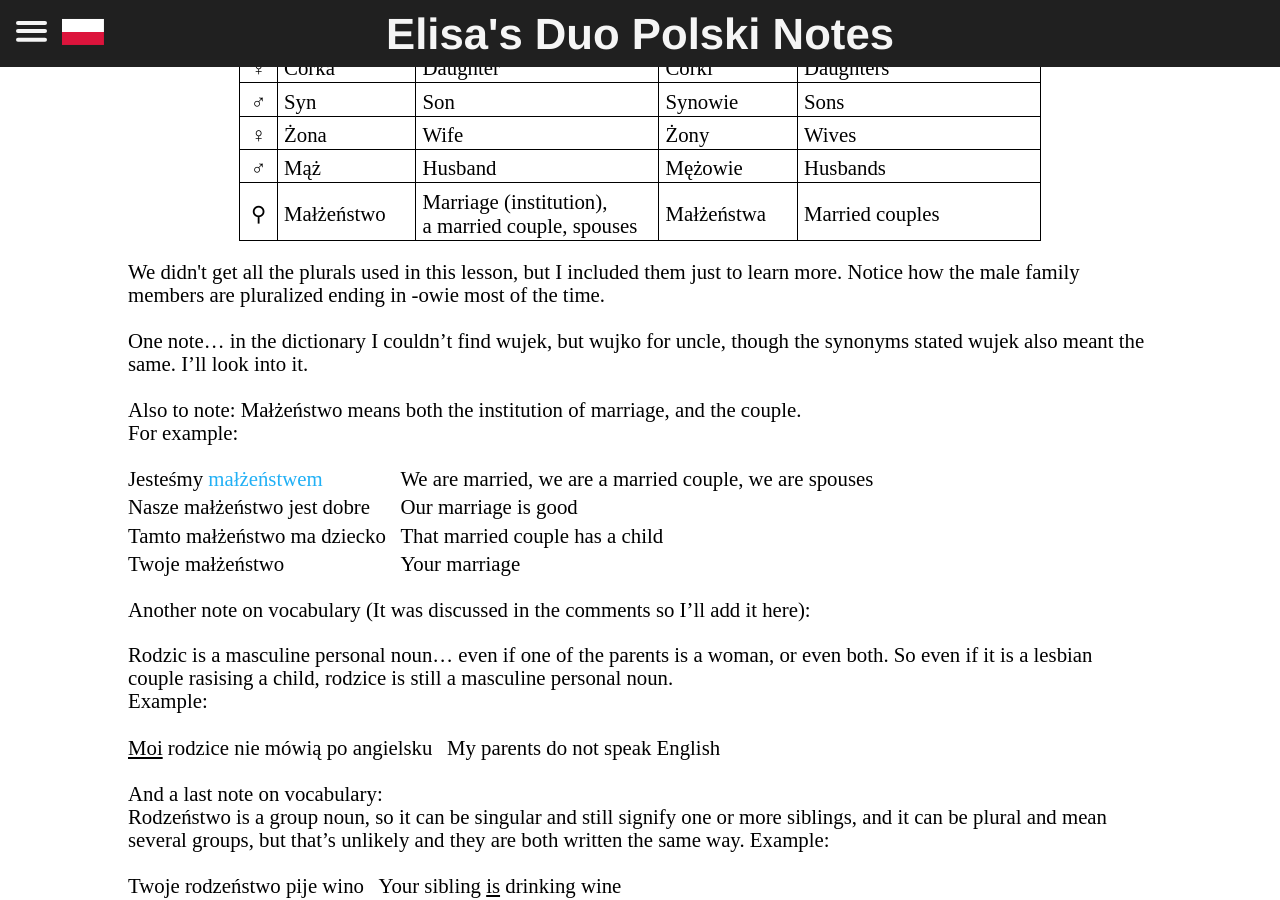
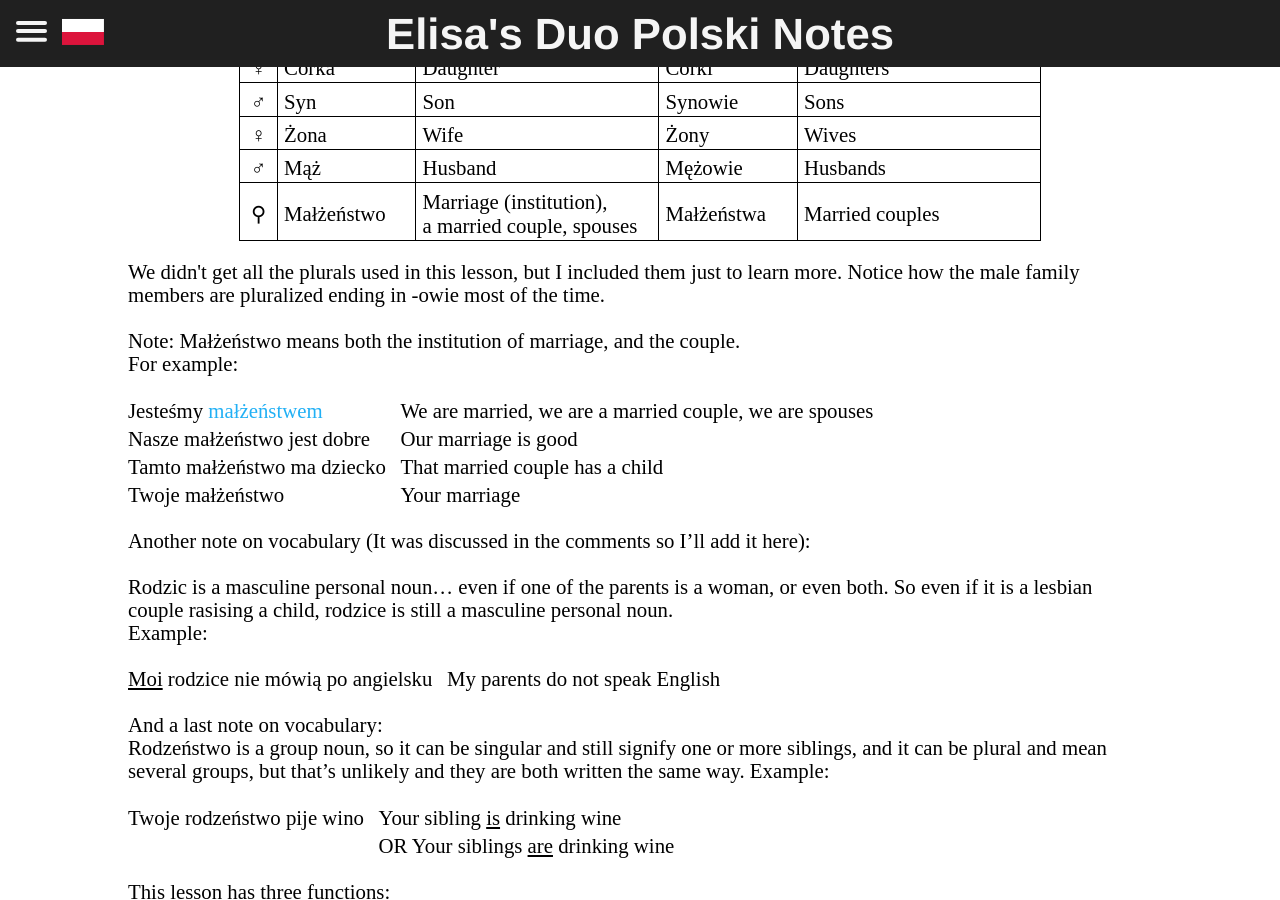
Before and after one commit to elisa-duo-polski/elisa-duo-polski.github.io, a Jekyll site: the page built from lessons/checkpoint_1/16_family.html, in a window 1280 px wide and 900 px high, scrolled down 818 px. Built offline with Jekyll 4.4.1, drawn with Linux system fonts in a browser that asks for light colours; some of the changed text lies outside the part shown.

Commit message:
removed note about wujek and red mistake

```diff
--- a/lessons/checkpoint_1/16_family.html
+++ b/lessons/checkpoint_1/16_family.html
@@ -169,9 +169,7 @@ title: Elisa's Duo Polski - Family
 
         <p>We didn't get all the plurals used in this lesson, but I included them just to learn more. Notice how the male family members are pluralized ending in -owie most of the time.
 
-        One note… in the dictionary I couldn’t find wujek, but wujko for uncle, though the synonyms stated wujek also meant the same. I’ll look into it.
-
-        Also to note: Małżeństwo means both the institution of marriage, and the couple.
+        Note: Małżeństwo means both the institution of marriage, and the couple.
         For example:</p>
 
         <table class="mini-table">
@@ -290,7 +288,7 @@ title: Elisa's Duo Polski - Family
             <tr><td> Mąż <span class="red-text">tej kobiety</span> nie mówi po angielsku </td><td> This woman’s husband does not speak English </td></tr>
             <tr><td> <br> </td></tr>
             <tr><td> And though it wasn’t in the lesson: <br> <br> </td></tr>
-            <tr><td> That boy‘s mother </td><td> Matka t<span class="red-text">amtego chłopca</span> </td></tr>
+            <tr><td> That boy‘s mother </td><td> Matka <span class="red-text">tamtego chłopca</span> </td></tr>
         </table>
 
         <p>Now that we know genitive nouns and pronouns, there’s many more sentence structures we can make. We’re making progress in speaking a little bit more of Polish! Yay!</p>
```
